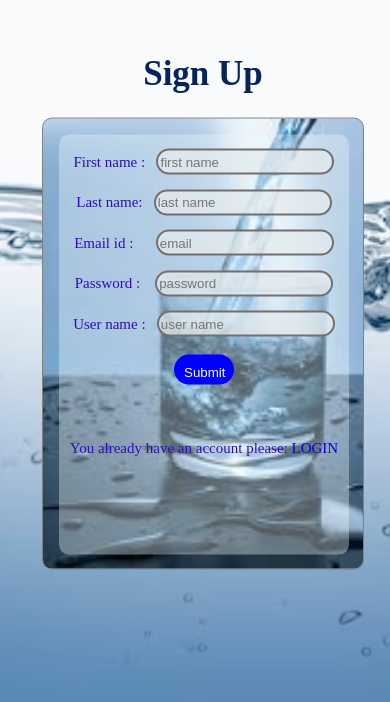
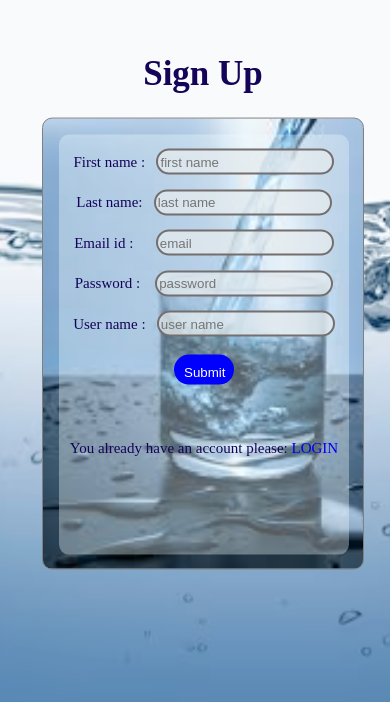
Before and after one commit to muthapavani/js-project, a website: page signup.html in a window 390 px wide. Shown: the part 130-832 px from the top of the page. Drawn offline with Linux system fonts and the light colour scheme.

Commit message:
modification

```diff
--- a/signup.html
+++ b/signup.html
@@ -47,13 +47,13 @@
          margin-top: 4%;
       }
       .p,label{
-         color:rgb(48, 12, 189);
+         color:rgb(20, 3, 88);
          font-size: 15px;
 
       }
       h1{
          font-size: 50px;
-         color: rgb(6, 35, 90);
+         color:rgb(20, 3, 88);
          text-align: center;
       }
       #btn{
```
Also changed, not shown: login.html (+3 -0 lines).
